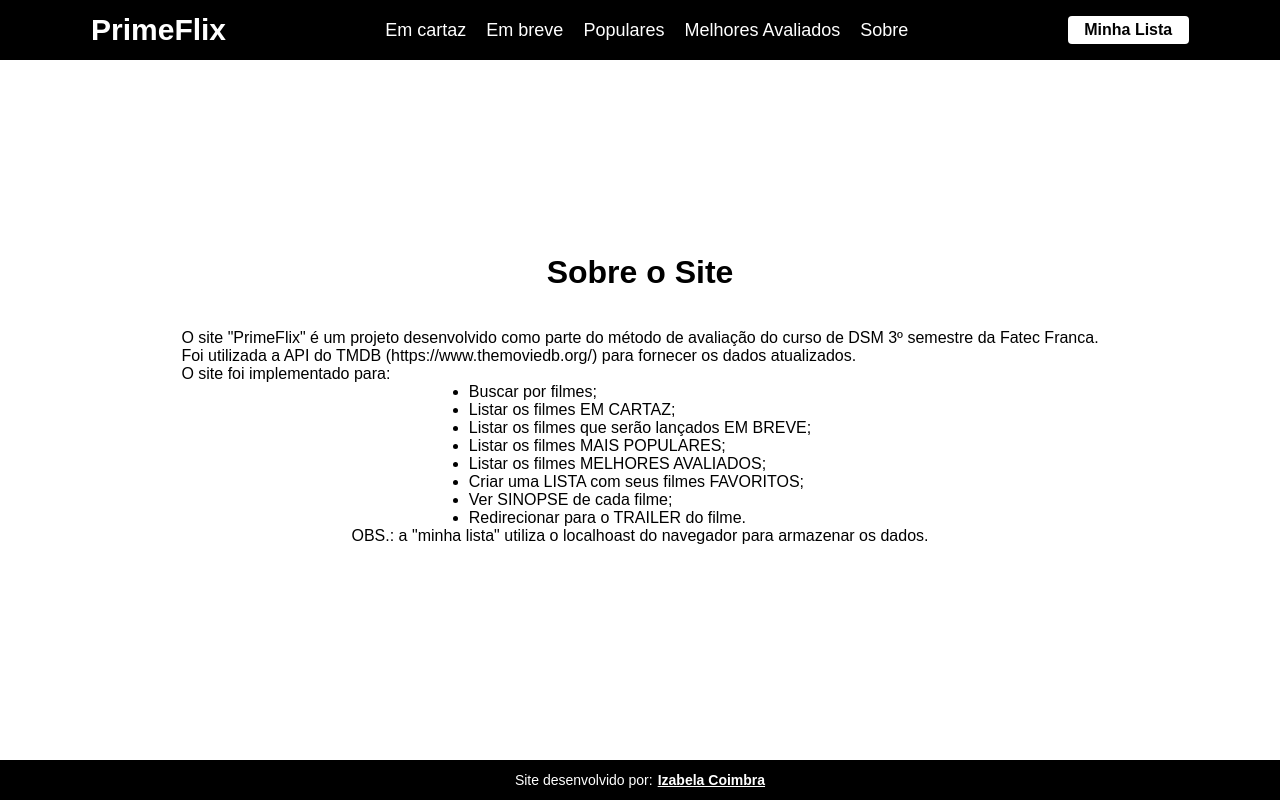
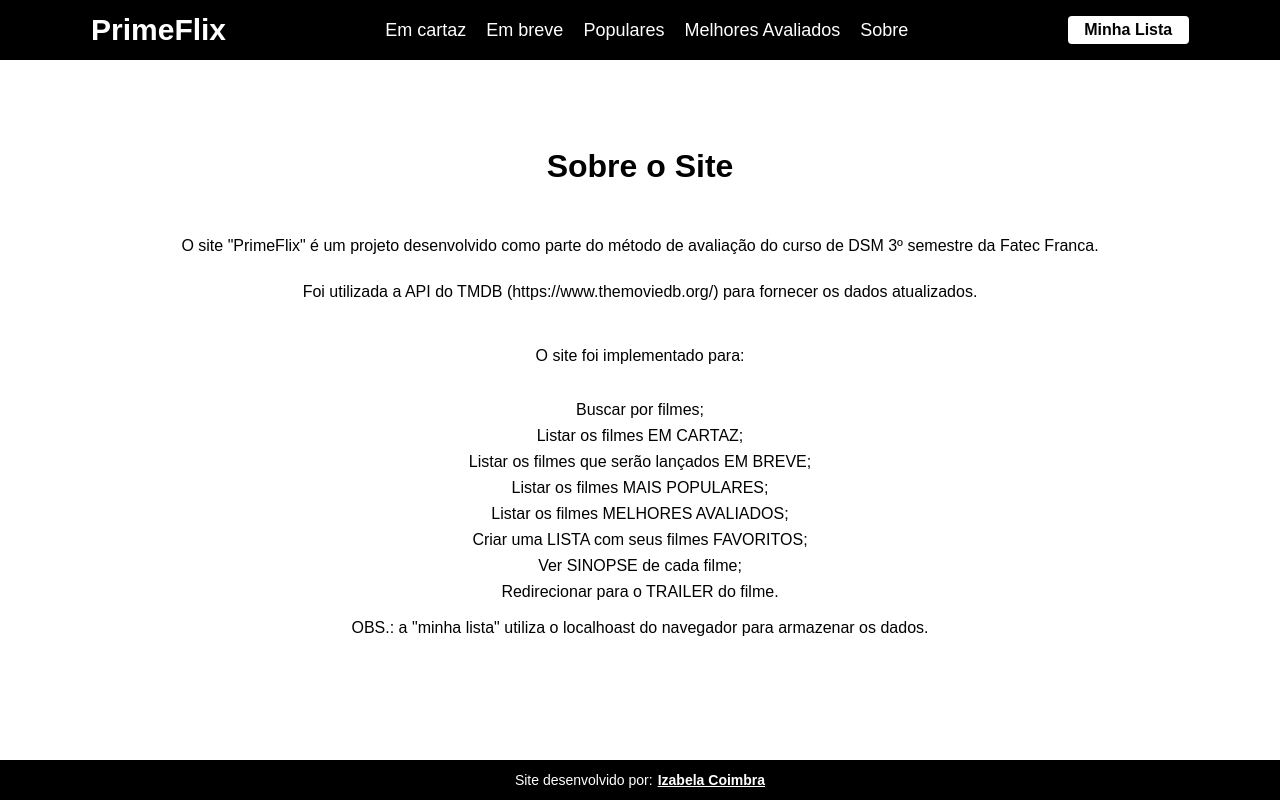
Before and after one commit to izabelatrc/Fatec_Desenv-Web-III_Site-React-API-Rotas, a React (Create React App) app in the folder primeflix/: page /sobre in a window 1280 px wide. Built offline with nearby package versions, Linux system fonts and the light colour scheme.

Commit message:
atualização sobre

```diff
--- a/primeflix/src/pages/Sobre/index.js
+++ b/primeflix/src/pages/Sobre/index.js
@@ -4,11 +4,10 @@ function Sobre() {
         <div>
         <div className="sobre-container">
             <h1>Sobre o Site</h1>
-            <p>
-                O site "PrimeFlix" é um projeto desenvolvido como parte do método de avaliação do curso de DSM 3º semestre da Fatec Franca.<br></br>
-                Foi utilizada a API do TMDB (https://www.themoviedb.org/) para fornecer os dados atualizados.<br></br>
-                O site foi implementado para:<br></br>
-            </p>
+            <p>O site "PrimeFlix" é um projeto desenvolvido como parte do método de avaliação do curso de DSM 3º
+                semestre da Fatec Franca.</p>
+            <p>Foi utilizada a API do TMDB (https://www.themoviedb.org/) para fornecer os dados atualizados.</p><br></br>
+            <p>O site foi implementado para:</p><br></br>
             <ul>
                 <li>Buscar por filmes;</li>
                 <li>Listar os filmes EM CARTAZ;</li>
--- a/primeflix/src/pages/Sobre/sobre.css
+++ b/primeflix/src/pages/Sobre/sobre.css
@@ -5,11 +5,6 @@ div{
     justify-content: center;
     width: 100%;
 }
-.sobre-container{
-    width: 1098px;
-    height: calc(100vh - 40px);
-}
-
 
 h1{
     margin: 24px;
@@ -19,3 +14,22 @@ h1{
     justify-content: center;
     border-radius: 8px;
 }
+
+.sobre-container{
+    width: 1098px;
+    height: calc(100vh - 40px);
+    text-align: center;
+}
+
+.sobre-container p{
+    padding: 14px;
+    width: 1098px;
+    display: flex;
+    justify-content: center;
+    border-radius: 8px;
+}
+
+.sobre-container li{
+    list-style: none;
+    padding: 4px 8px;
+}
```
